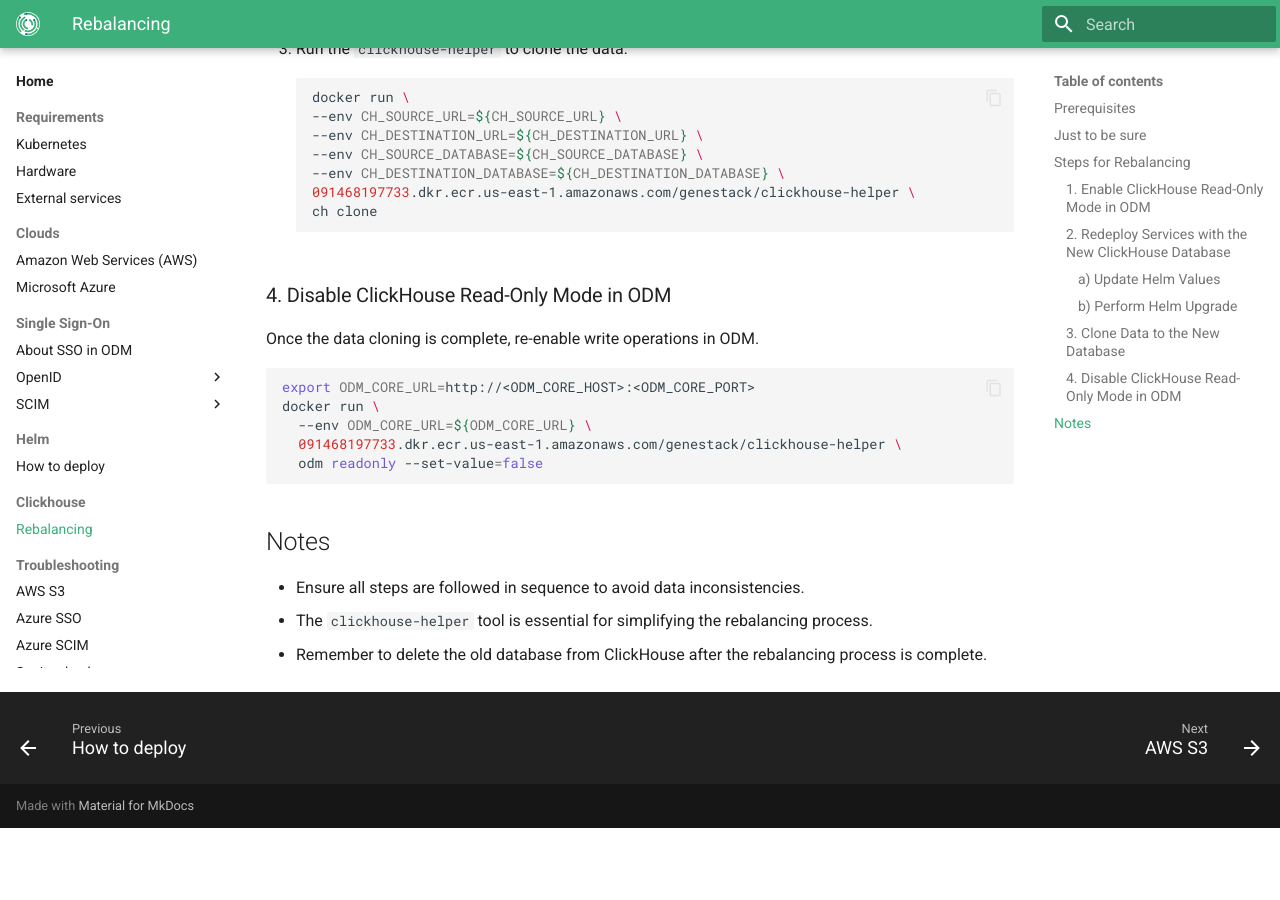
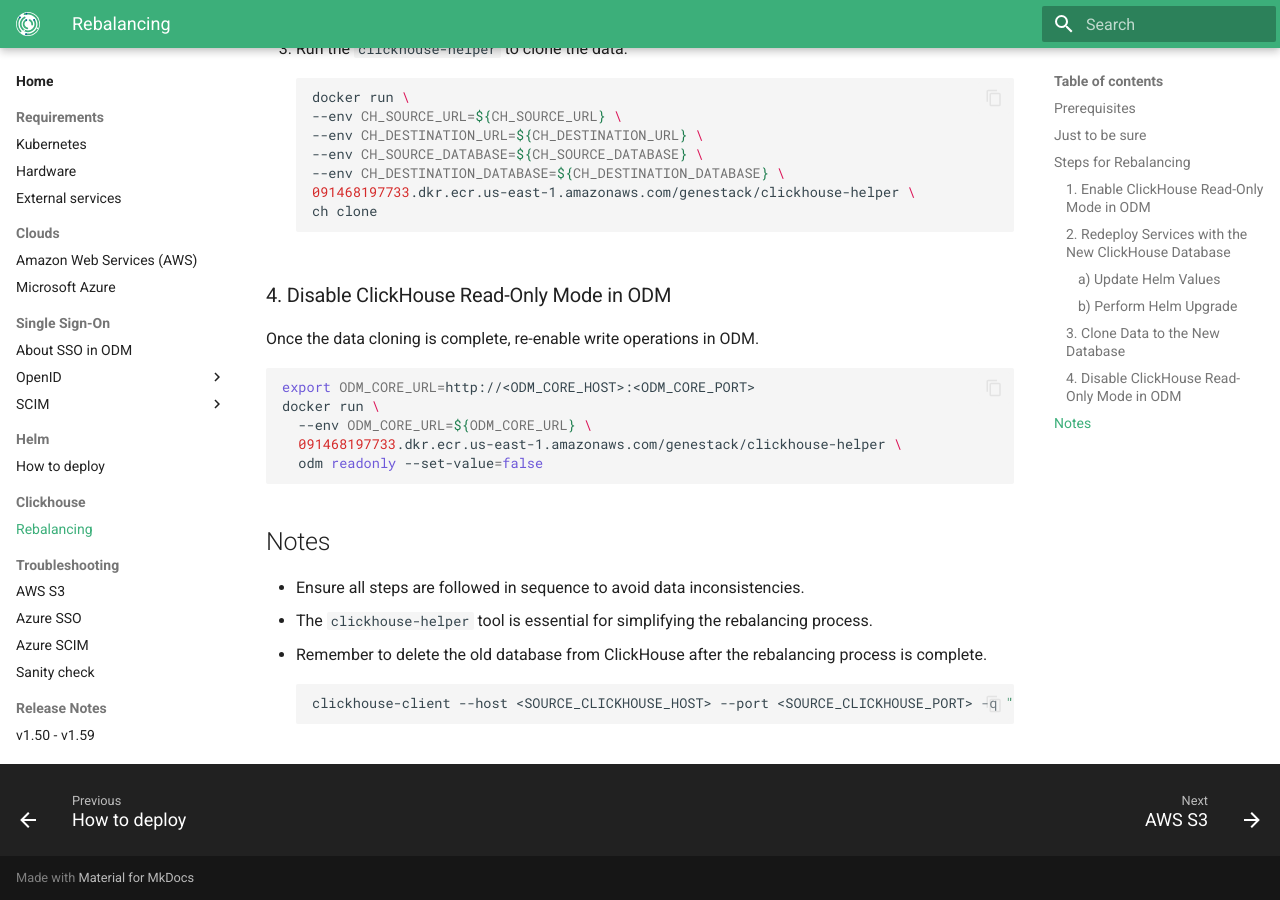
Before and after one commit to genestack/admin-docs, an MkDocs documentation site: the page built from docs/home/clickhouse/rebalancing.md, in a window 1280 px wide and 900 px high, scrolled down 1779 px. Built offline with MkDocs 1.6.1 and Material for MkDocs 9.7.7, drawn with Linux system fonts in a browser that asks for light colours; the version menu is left out; before the commit the page ends 2607 px from its top, so only the background shows below that.

Commit message:
[ODM-12343] Add clickhouse client command

````diff
--- a/docs/home/clickhouse/rebalancing.md
+++ b/docs/home/clickhouse/rebalancing.md
@@ -92,3 +92,7 @@
 - Ensure all steps are followed in sequence to avoid data inconsistencies.
 - The `clickhouse-helper` tool is essential for simplifying the rebalancing process.
 - Remember to delete the old database from ClickHouse after the rebalancing process is complete.
+
+    ```shell
+    clickhouse-client --host <SOURCE_CLICKHOUSE_HOST> --port <SOURCE_CLICKHOUSE_PORT> -q "DROP DATABASE genestack"
+    ```
````
